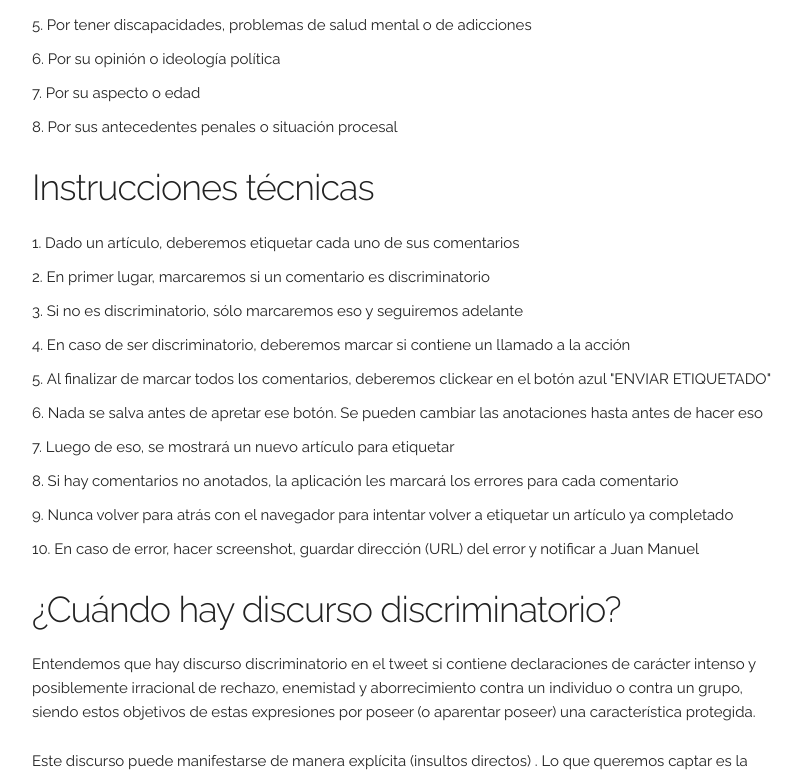
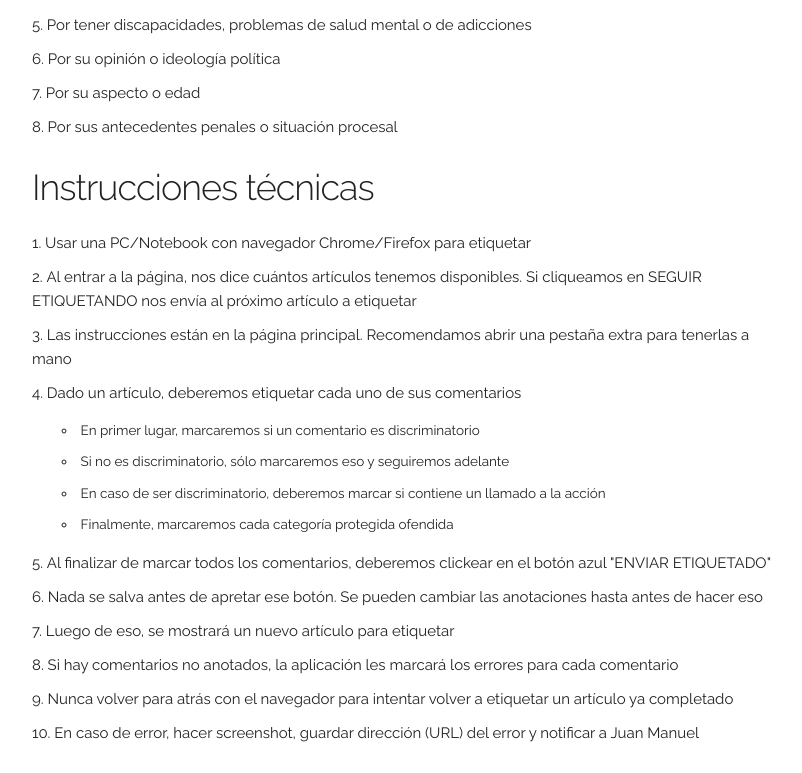
Before and after one commit to finiteautomata/news-labelling, a Django app: page / in a window 1280 px wide. Shown: the part 824-1597 px from the top of the page, without its empty margins (96-898 px from the left). Run offline with Django 3.2, Linux system fonts and the light colour scheme; the visitor is signed in with stand-in values (Sample User, id 1); data comes from the database, SQL or seed files in the repository; data that the repository does not hold is empty.

Commit message:
Slight changes

```diff
--- a/frontend/templates/guidelines.html
+++ b/frontend/templates/guidelines.html
@@ -25,10 +25,19 @@
     <h3> Instrucciones técnicas</h3>
 
     <ol>
-        <li> Dado un artículo, deberemos etiquetar cada uno de sus comentarios </li>
-        <li> En primer lugar, marcaremos si un comentario es discriminatorio </li>
-        <li> Si no es discriminatorio, sólo marcaremos eso y seguiremos adelante </li>
-        <li> En caso de ser discriminatorio, deberemos marcar si contiene un llamado a la acción</li>
+        <li> Usar una PC/Notebook con navegador Chrome/Firefox para etiquetar</li>
+        <li> Al entrar a la página, nos dice cuántos artículos tenemos disponibles. Si cliqueamos en SEGUIR ETIQUETANDO nos envía al próximo artículo a etiquetar</li>
+        <li> Las instrucciones están en la página principal. Recomendamos abrir una pestaña extra para tenerlas a mano</li>
+
+        <li> Dado un artículo, deberemos etiquetar cada uno de sus comentarios
+        <ul>
+            <li> En primer lugar, marcaremos si un comentario es discriminatorio </li>
+            <li> Si no es discriminatorio, sólo marcaremos eso y seguiremos adelante </li>
+            <li> En caso de ser discriminatorio, deberemos marcar si contiene un llamado a la acción</li>
+            <li> Finalmente, marcaremos cada categoría protegida ofendida</li>
+        </ul>
+
+        </li>
         <li> Al finalizar de marcar todos los comentarios, deberemos clickear en el botón azul "ENVIAR ETIQUETADO" </li>
         <li> Nada se salva antes de apretar ese botón. Se pueden cambiar las anotaciones hasta antes de hacer eso </li>
         <li> Luego de eso, se mostrará un nuevo artículo para etiquetar </li>
```
